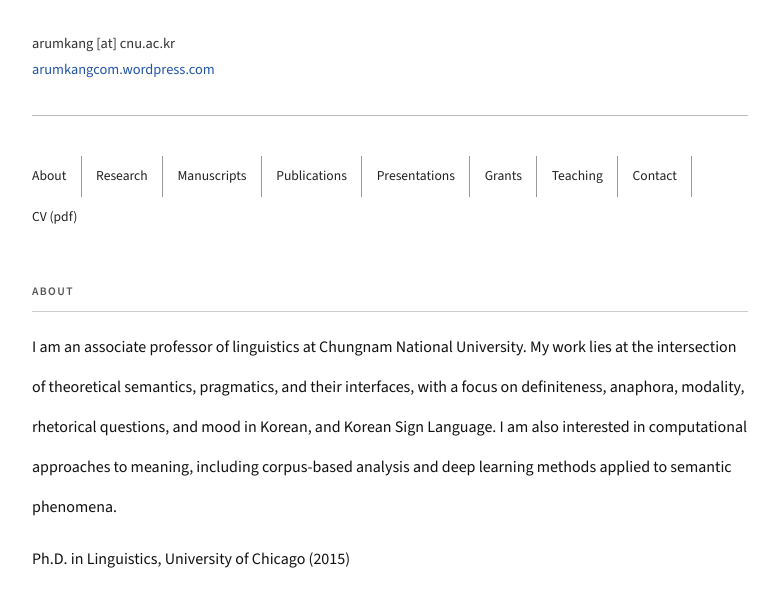
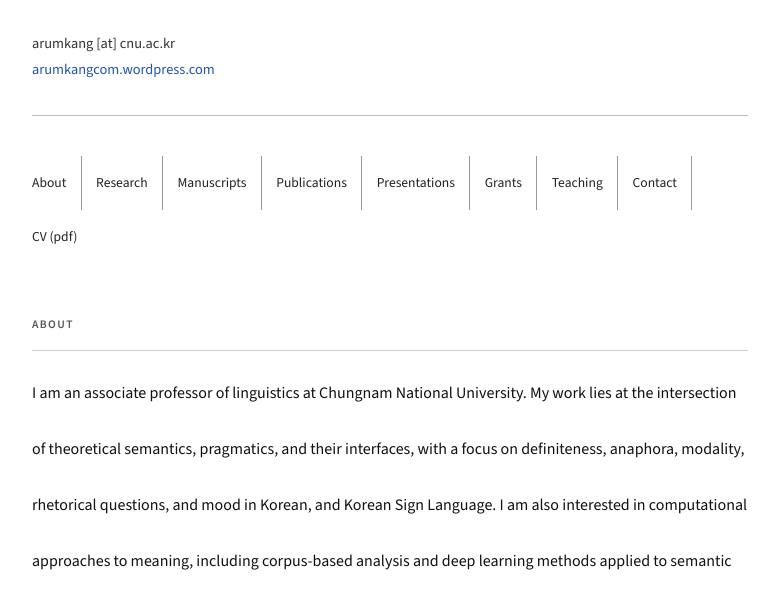
Before and after one commit to arum-kang/arum-kang.github.io, a plain HTML site: page index.html in a window 1280 px wide. Shown: the part 201-800 px from the top of the page, without its empty margins (250-1029 px from the left). Drawn offline with nearby package versions, Linux system fonts and the light colour scheme.

Commit message:
Update index.html

```diff
--- a/index.html
+++ b/index.html
@@ -13,7 +13,7 @@ body {
   font-family: 'Source Sans 3', sans-serif;
   font-weight: 300;
   font-size: 16px;
-  line-height: 2.5;
+  line-height: 3.5;
   color: #111;
   background: #fff;
   max-width: 780px;
```
